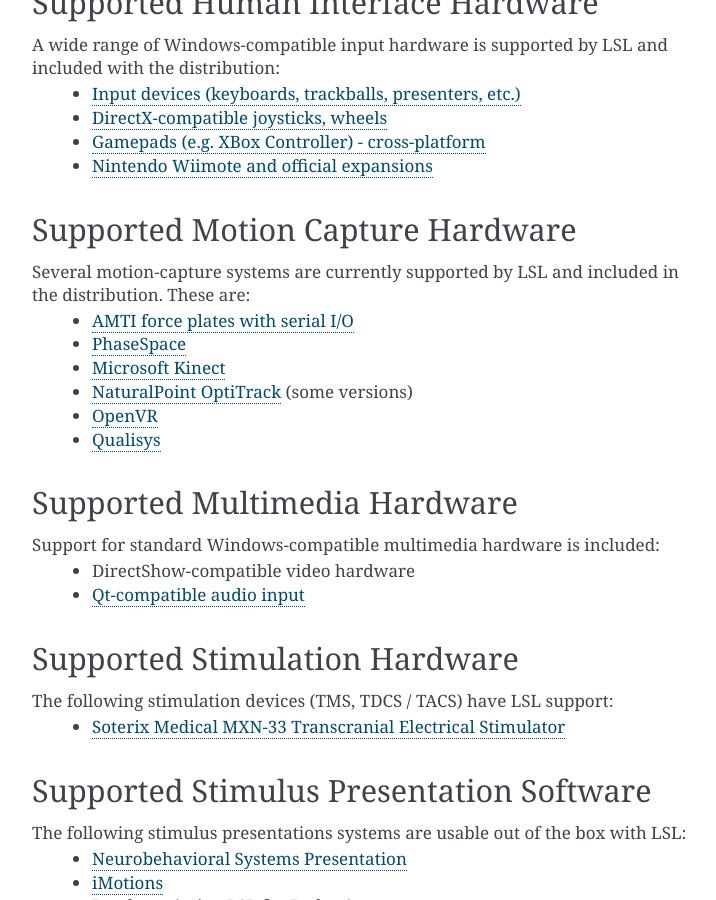
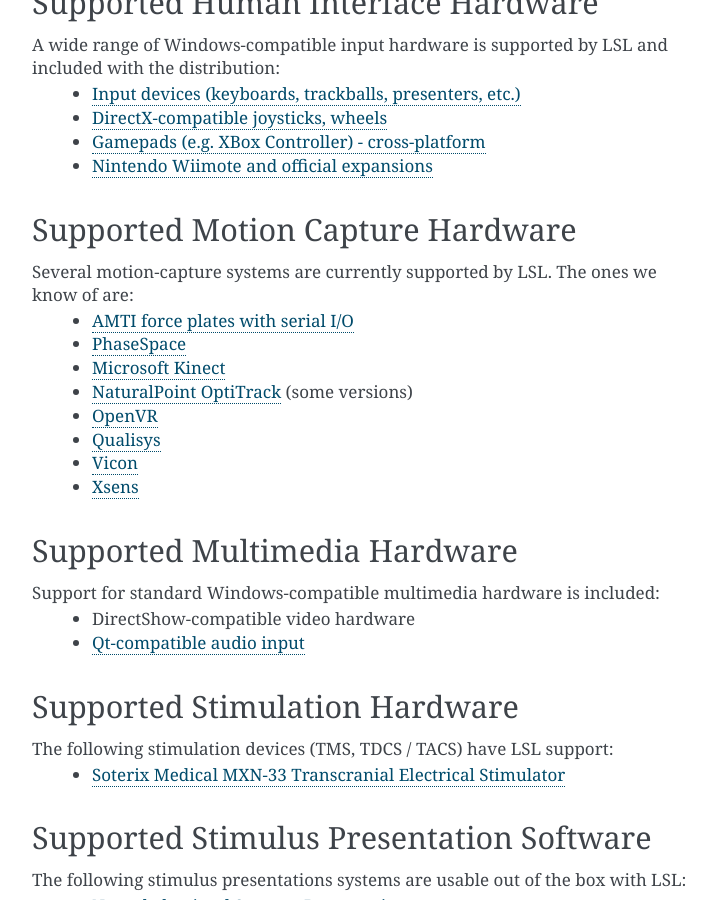
Before and after one commit to sccn/labstreaminglayer, a Sphinx documentation site: the page built from docs/info/supported_devices.rst, in a window 1280 px wide and 900 px high, scrolled down 2551 px. Shown: the whole window, without its empty margins (388-1104 px from the left). Built offline with Sphinx 7.4.7, drawn with Linux system fonts in a browser that asks for light colours.

Commit message:
Add a couple more mocap solutions to supported devices.

```diff
--- a/docs/info/supported_devices.rst
+++ b/docs/info/supported_devices.rst
@@ -102,13 +102,15 @@
 
 Supported Motion Capture Hardware
 *********************************
-Several motion-capture systems are currently supported by LSL and included in the distribution. These are:
+Several motion-capture systems are currently supported by LSL. The ones we know of are:
   * :lslrepo:`AMTI force plates with serial I/O <AMTIForcePlate>`
   * :lslrepo:`PhaseSpace`
   * :lslrepo:`Microsoft Kinect <KinectMocap>`
   * :lslrepo:`NaturalPoint OptiTrack <OptiTrack>` (some versions)
   * :lslrepo:`OpenVR`
   * `Qualisys <https://github.com/qualisys/qualisys_lsl_app>`__
+  * `Vicon <https://gitlab.com/vicon-pupil-data-parser/vajkonstrim>`__
+  * `Xsens <https://github.com/Torres-SMIL/xsens_labstreaminglayer_link>`__
 
 Supported Multimedia Hardware
 *****************************
```
